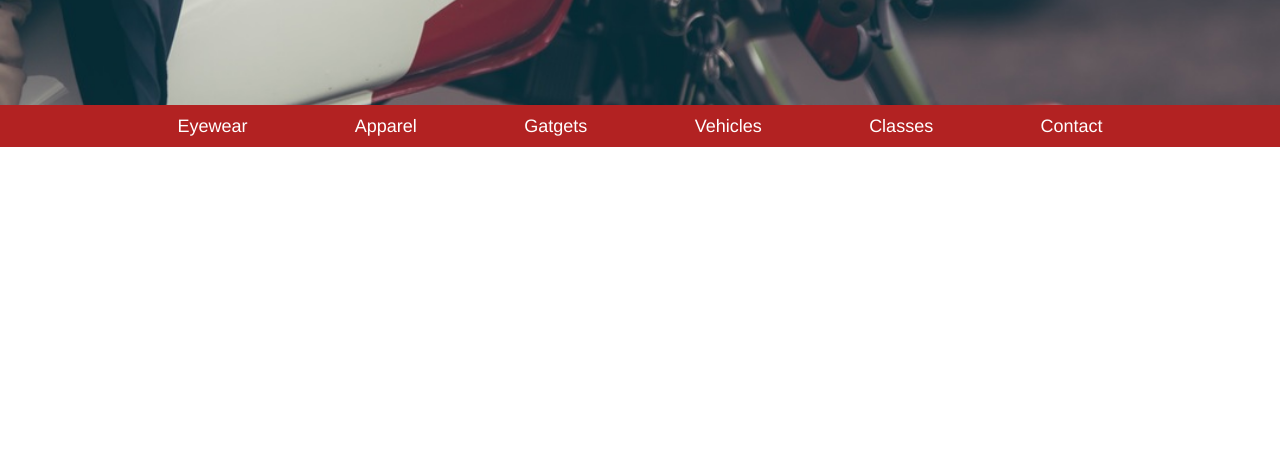
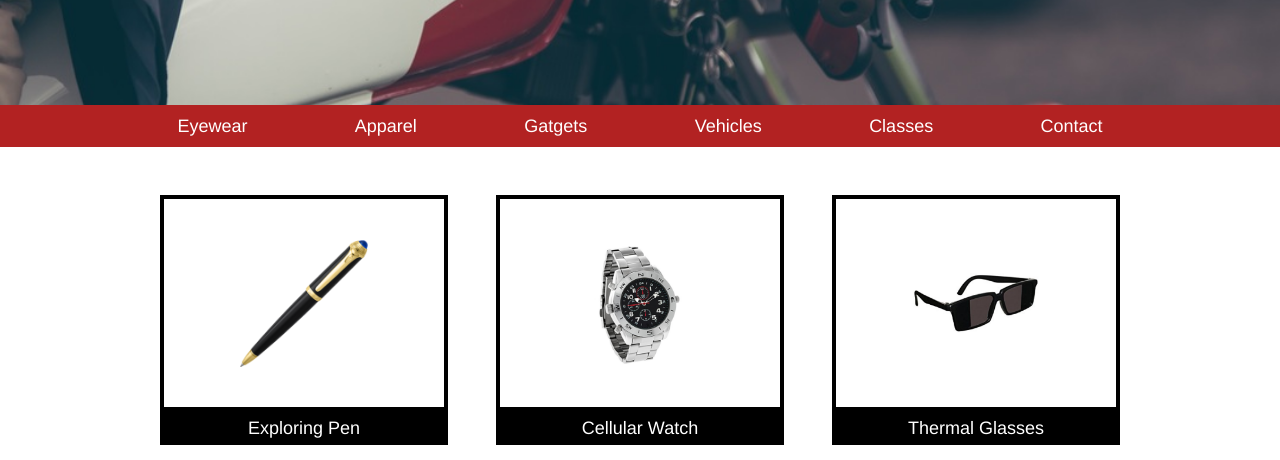
Before and after one commit to clementgeorges/Secret-Agent-Supplies-Inc, a plain HTML site: page index.html in a window 1280 px wide. Shown: the part 340-800 px from the top of the page. Drawn offline with Linux system fonts and the light colour scheme; files whose address does not match are found by name.

Commit message:
Added the products section with CSS stying

```diff
--- a/index.html
+++ b/index.html
@@ -48,5 +48,39 @@
 
     <!-- Products -->
 
+    <div class="prodcontainer">
+
+      <div class="products">
+
+       <div class="pen">
+         <div class="prodimage">
+             <img src="./resources/images/pen.png" alt="Exploring Pen">
+         </div>
+         <span class="des">Exploring Pen</span>
+       </div>
+
+
+
+        <div class="watch">
+          <div class="prodimage">
+             <img src="./resources/images/watch.png" alt="Cellular Watch">
+          </div>
+          <span class="des">Cellular Watch</span>
+        </div>
+
+
+
+        <div class="glasses">
+          <div class="prodimage">
+             <img src="./resources/images/glasses.png" alt="Thermal Glasses">
+          </div>
+          <span class="des">Thermal Glasses</span>
+
+       </div>
+
+     </div>
+
+    </div>
+
   </body>
 </html>
--- a/resources/css/stle.css
+++ b/resources/css/stle.css
@@ -83,3 +83,41 @@ nav {
 }
 
 /* Products  */
+
+.prodcontainer {
+  width: 960px;
+  margin: auto;
+}
+
+.products {
+  display: flex;
+  justify-content: space-between;
+  margin-top: 3rem;
+}
+
+.pen,
+.watch,
+.glasses {
+  width: 30%;
+}
+
+.prodimage {
+  border: 4px solid black;
+  padding: 2rem;
+  height: 9rem;
+  display: flex;
+  justify-content: center;
+  align-items: center;
+}
+
+.prodimage img {
+  max-width: 8rem;
+}
+
+.des {
+  background-color: black;
+  color: white;
+  text-align: center;
+  padding: 0.5rem;
+  display: block;
+}
```
